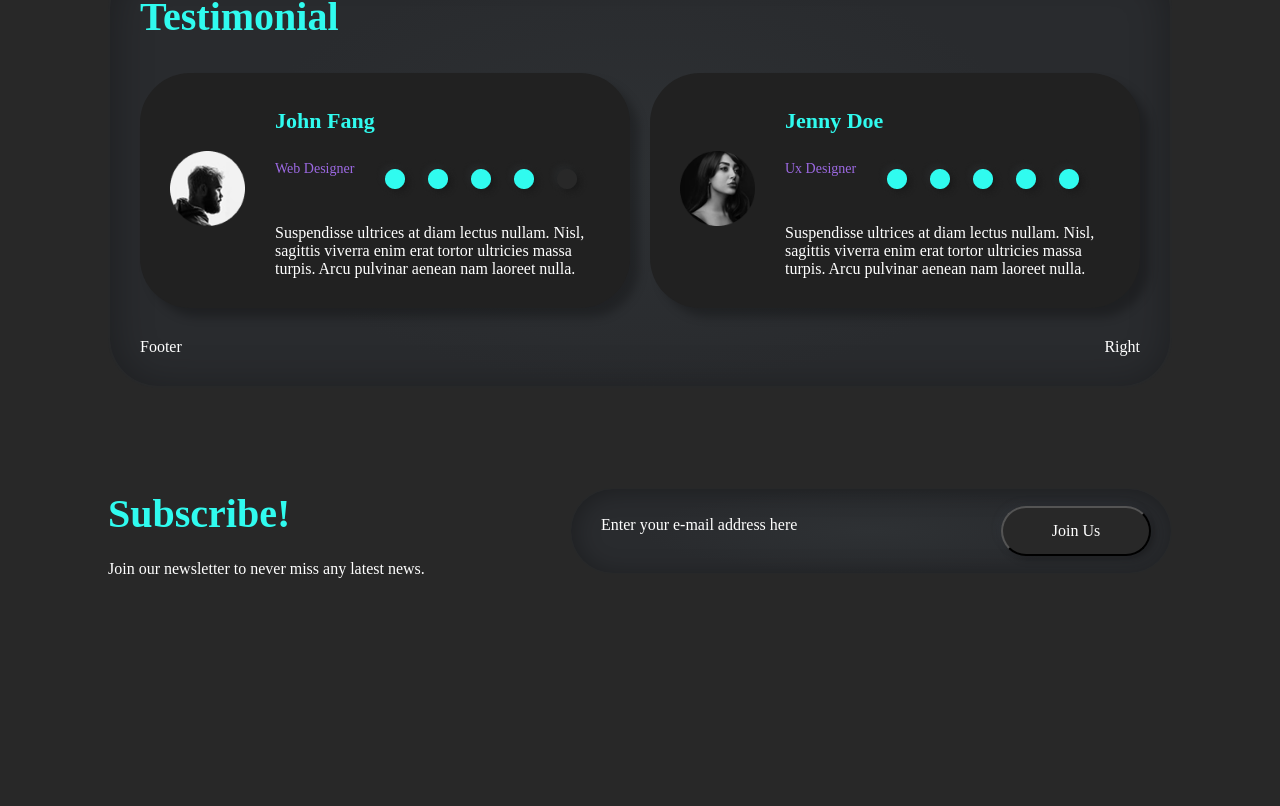
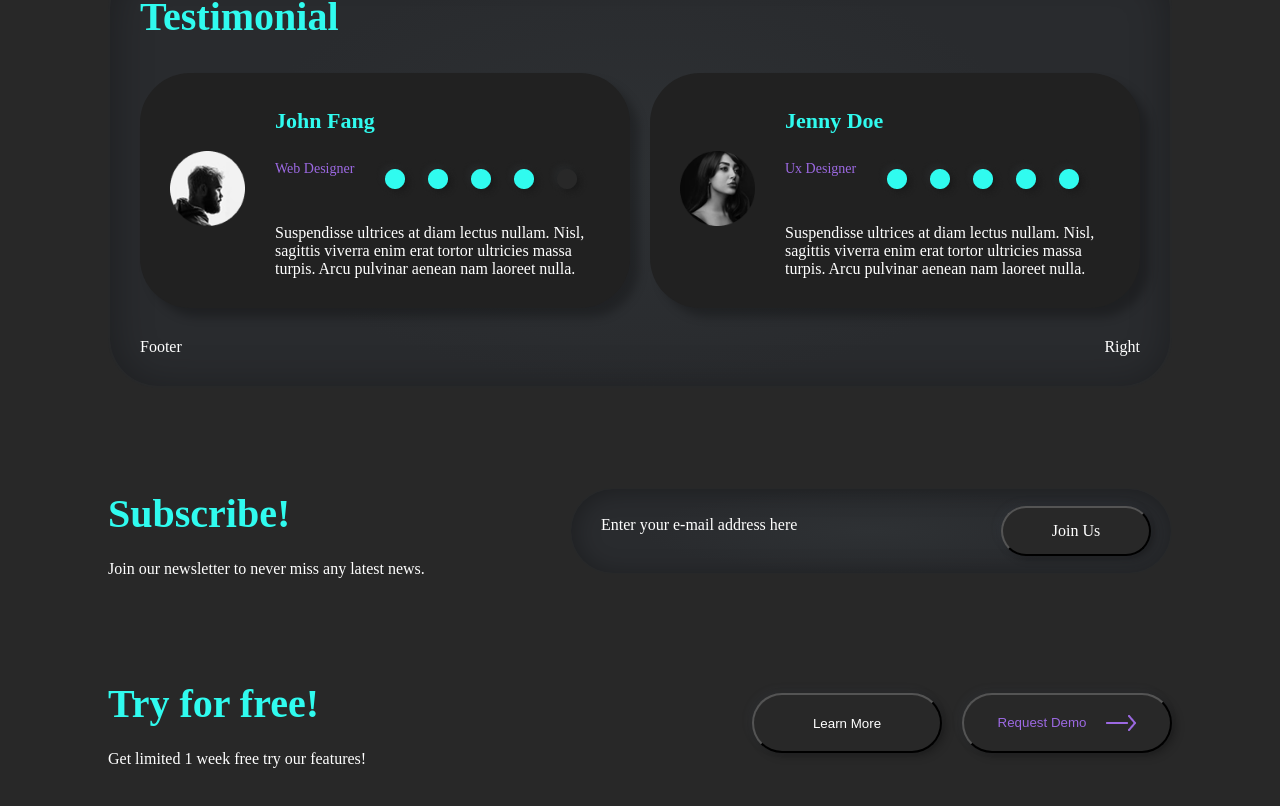
Before and after one commit to taphead/insignia-frontend, a React (Vite) app: page / in a window 1280 px wide. Shown: the part 2967-3773 px from the top of the page. Before the commit the page ends 3645 px from the top, so only its background shows below. Built offline with nearby package versions, Linux system fonts and the light colour scheme.

Commit message:
added trial section

```diff
--- a/src/App.jsx
+++ b/src/App.jsx
@@ -7,6 +7,7 @@ import FeaturesSection from "./components/FeaturesSection";
 import DownloadSection from "./components/DownloadSection";
 import TestimonialSection from "./components/TestimonialSection";
 import SubscribeSection from "./components/SubscribeSection";
+import TrialSection from "./components/TrialSection";
 
 function App() {
   return (
@@ -26,6 +27,7 @@ function App() {
         <TestimonialSection />
       </SectionContainer>
       <SubscribeSection />
+      <TrialSection />
     </>
   );
 }
--- /dev/null
+++ b/src/components/TrialSection.css
@@ -0,0 +1,53 @@
+.trialsection {
+  display: flex;
+  justify-content: space-between;
+  align-items: center;
+  margin: 100px;
+}
+
+.trialsectionleft {
+  display: flex;
+  flex-direction: column;
+  gap: 20px;
+}
+
+.trialsectionright {
+  display: flex;
+  justify-content: flex-end;
+  align-items: center;
+  gap: 20px;
+}
+
+.trialsectionlearnbutton {
+  width: 190px;
+  height: 60px;
+  top: 4805px;
+  left: 937px;
+  border-radius: 50px;
+  color: #ffffff;
+}
+
+.trialsectionrequestbutton {
+  width: 210px;
+  height: 60px;
+  top: 4805px;
+  left: 1147px;
+  border-radius: 50px;
+  color: #9c69e2;
+}
+
+.trialbuttontext {
+  display: flex;
+  justify-content: center;
+  gap: 20px;
+}
+
+.trialsectionboldtext {
+  font-family: Now;
+  font-weight: 700;
+  font-size: 40px;
+  line-height: 130%;
+  letter-spacing: 0%;
+  vertical-align: middle;
+  color: #30fbef;
+}
--- /dev/null
+++ b/src/components/TrialSection.jsx
@@ -0,0 +1,23 @@
+import "./TrialSection.css";
+import PurpleArrow from "./PurpleArrow";
+
+export default function TrialSection() {
+  return (
+    <div className="trialsection">
+      <div className="trialsectionleft">
+        <div className="trialsectionboldtext">Try for free!</div>
+        <div className="trialsectionmaintext">
+          Get limited 1 week free try our features!
+        </div>
+      </div>
+      <div className="trialsectionright">
+        <button className="trialsectionlearnbutton">Learn More</button>
+        <button className="trialsectionrequestbutton">
+          <div className="trialbuttontext">
+            Request Demo <PurpleArrow />
+          </div>
+        </button>
+      </div>
+    </div>
+  );
+}
```
